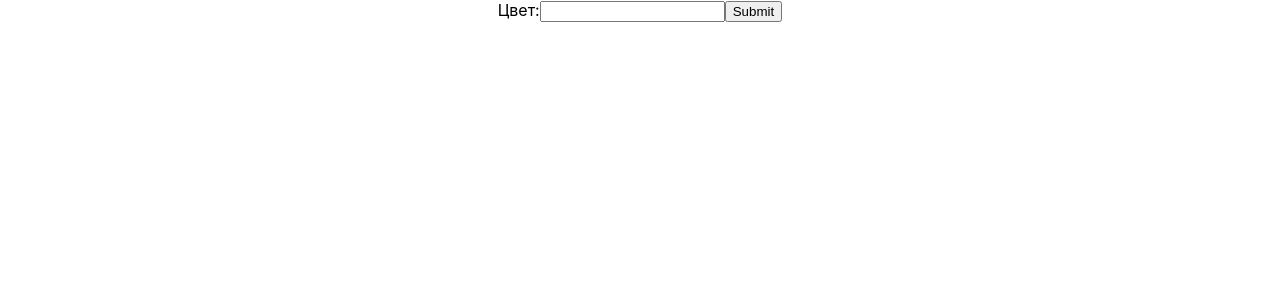
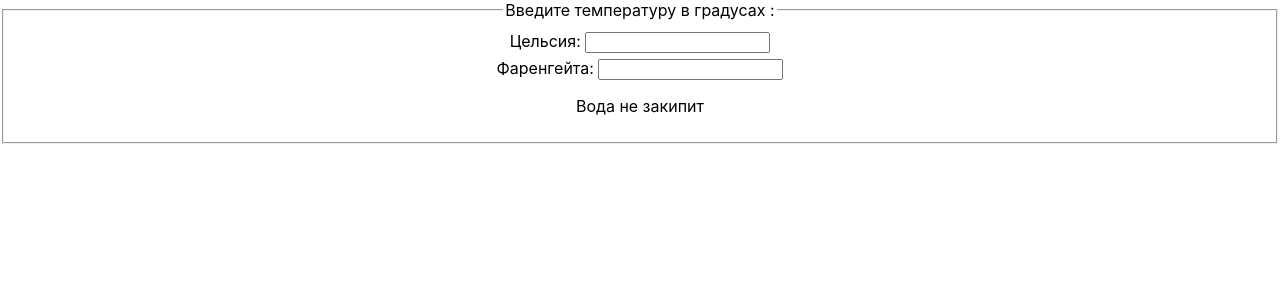
Before and after one commit to MenroMi/react-javascript, a React (Create React App) app in the folder my-app/: page / in a window 1280 px wide. Shown: the top 300 px of the page. Built offline with nearby package versions, Linux system fonts and the light colour scheme.

Commit message:
work with lifting state up

```diff
--- a/my-app/src/App.js
+++ b/my-app/src/App/App.js
@@ -1,6 +1,7 @@
 // import {Component} from 'react';
 import {Component} from "react";
-import BoilingVerdict from "./temperature/BoilingVerdict";
+import BoilingVerdict from "../boiling-verdict/BoilingVerdict";
+import InputProps from "../temperature/InputProps";
 
 import './App.css';
 
@@ -24,7 +25,10 @@ import './App.css';
 //   return <input placeholder= {holder} type="text" style={styles}/>
 // }
 
-
+const scaleNames = {
+    c: 'Цельсия',
+    f: 'Фаренгейта'
+}
 
 class Temperature extends Component {
     constructor(props){
@@ -44,12 +48,14 @@ class Temperature extends Component {
     render() {
 
         const {temperature} = this.state;
+        const {c, f} = scaleNames;
 
         return (
             <div className="App">
                 <fieldset>
-                    <legend>Введите температуру в градусах Цельсия:</legend>
-                    <input type="text" value={temperature} onChange={this.checkTemp}/>
+                <legend>Введите температуру в градусах :</legend>
+                    <InputProps key="1" name={c} value={temperature} changeTemp={this.checkTemp}/>
+                    <InputProps key="2" name={f} value={temperature} changeTemp={this.checkTemp}/>
                     <BoilingVerdict celsius={temperature}/>
                 </fieldset>
             </div>
--- a/my-app/src/index.js
+++ b/my-app/src/index.js
@@ -1,10 +1,10 @@
 import React from 'react';
 import ReactDOM from 'react-dom/client';
 import './index.css';
-import Temperature from './App';
-import Forms from './Forms';
+import Temperature from './App/App';
+// import Forms from './Forms';
 
 const root = ReactDOM.createRoot(document.getElementById('root'));
 
 
-root.render(<Forms/>);
+root.render(<Temperature/>);
--- /dev/null
+++ b/my-app/src/temperature/InputProps.js
@@ -0,0 +1,21 @@
+import { Component } from "react";
+
+
+class InputProps extends Component {
+
+    render() {
+
+        const {name, temperature, changeTemp} = this.props;
+
+        return (
+            <div style={{margin: "5px"}}>
+                <label>
+                    {name}:{"\t"}
+                    <input type="text" value={temperature} onChange={changeTemp} />
+                </label>
+            </div>
+        )
+    }
+}
+
+export default InputProps;
```
Also changed, not shown: my-app/src/App/App.css (renamed from my-app/src/App.css), my-app/src/Forms/Forms.js (renamed from my-app/src/Forms.js), my-app/src/boiling-verdict/BoilingVerdict.js (renamed from my-app/src/temperature/BoilingVerdict.js).
